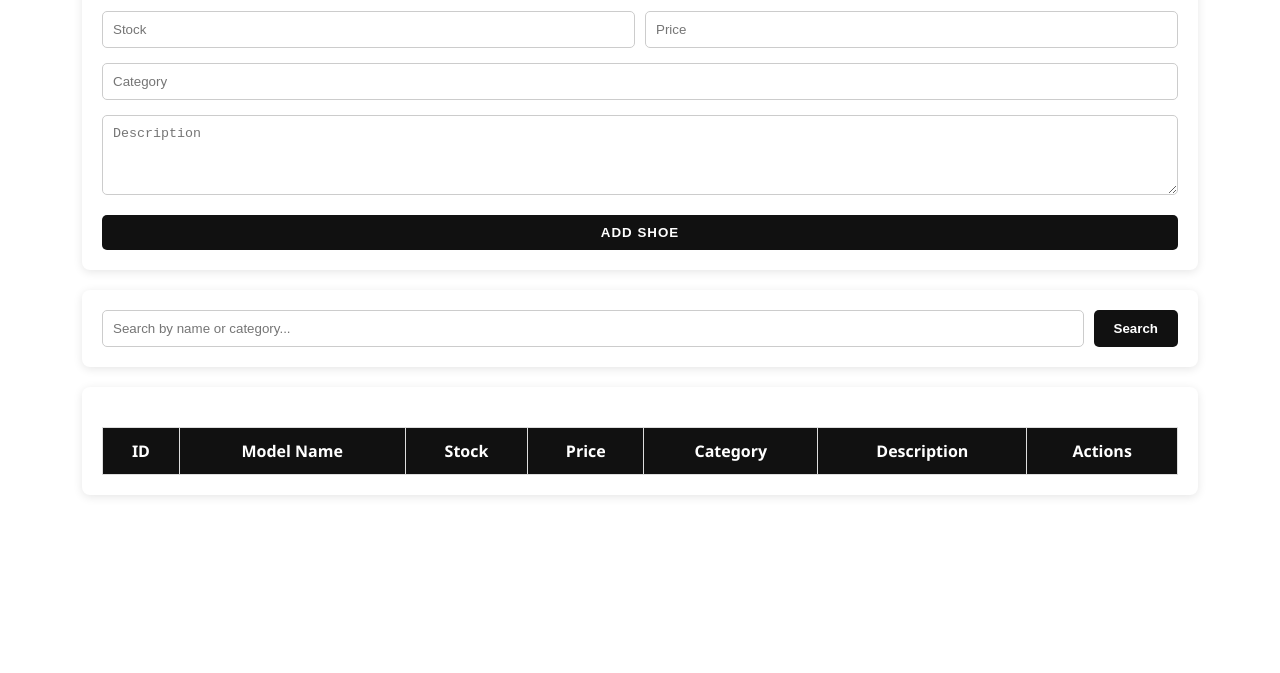
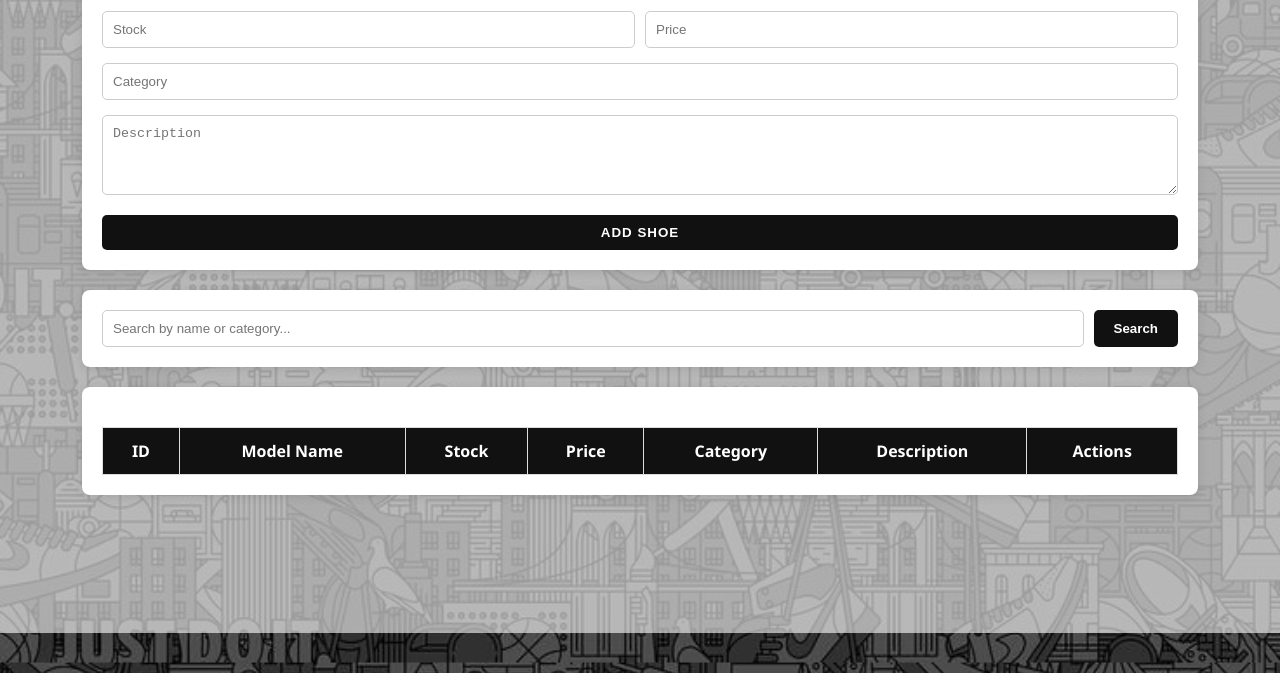
Before and after one commit to brocantcode19/Inventrack, a plain HTML site: page public/index.html in a window 1280 px wide. Shown: the part 167-840 px from the top of the page. Drawn offline with Linux system fonts and the light colour scheme.

Commit message:
Add background image and update styles

```diff
--- a/public/style.css
+++ b/public/style.css
@@ -3,7 +3,7 @@ body {
     font-family: 'Segoe UI', Tahoma, Geneva, Verdana, sans-serif;
     margin: 0;
     padding: 20px;
-    background-image: url('/nike-shoe-inventory/public/images/BackImg.jpg');
+    background-image: url('images/BackImg.jpg');
     background-size: cover;
     background-position: center;
     background-repeat: no-repeat;
```
